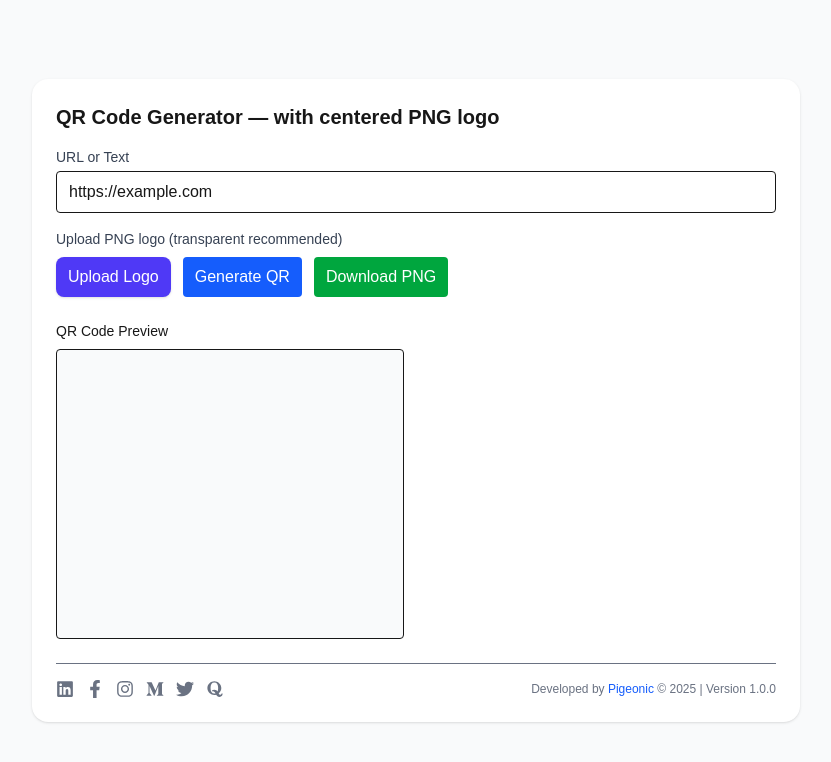
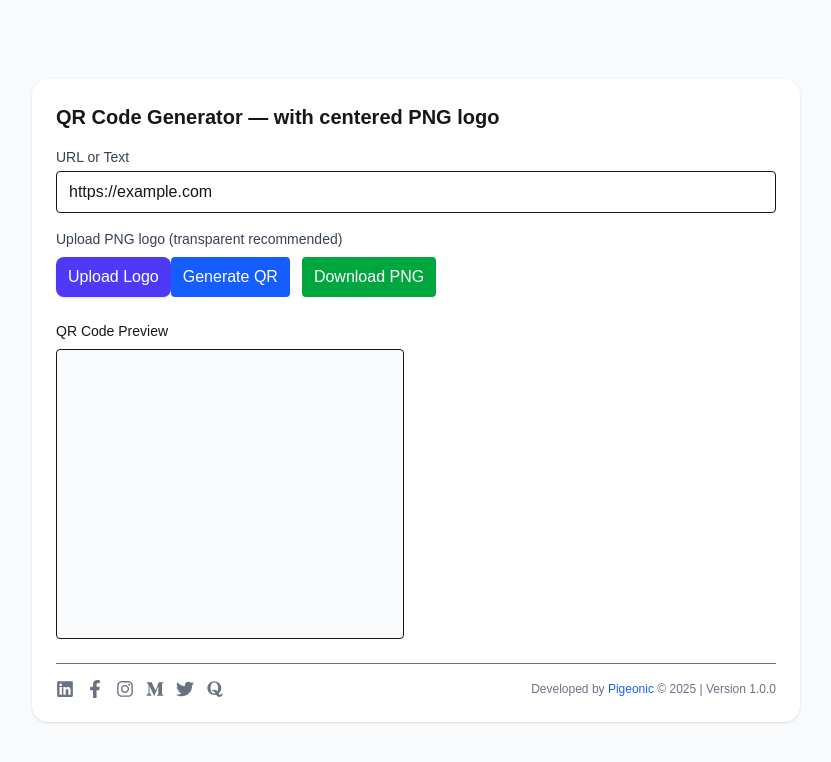
Before and after one commit to ToukirAhamedPigeon/makeqr, a Next.js app: page / in a window 1280 px wide. Shown: the top 762 px of the page, without its empty margins (224-1055 px from the left). Built offline with nearby package versions, Linux system fonts and the light colour scheme.

Commit message:
design updated

```diff
--- a/app/page.tsx
+++ b/app/page.tsx
@@ -144,7 +144,7 @@ export default function QRWithLogo() {
   }
 
   return (
-    <div className="min-h-screen flex items-center justify-center p-6 bg-gray-50">
+    <div className="min-h-screen flex items-center justify-center p-1 bg-gray-50">
       <div className="w-full max-w-3xl bg-white rounded-2xl shadow p-6">
         <h2 className="text-xl font-semibold mb-4">
           QR Code Generator — with centered PNG logo
@@ -164,7 +164,8 @@ export default function QRWithLogo() {
           Upload PNG logo (transparent recommended)
        </label>
 
-        <div className="mt-2 flex flex-wrap gap-3">
+        <div className="mt-2 flex flex-col md:flex-row">
+          <div className="flex gap-3">
             {/* Hidden file input */}
             <input
               id="logoUpload"
@@ -190,6 +191,8 @@ export default function QRWithLogo() {
               </span>
             )}
 
+          </div>
+          <div className="flex gap-3">
             {/* Generate Button */}
             <button
               onClick={generate}
@@ -206,6 +209,7 @@ export default function QRWithLogo() {
             >
               Download PNG
             </button>
+          </div>
         </div>
 
         {error && <div className="mt-4 text-red-600">{error}</div>}
```
Lines whose indentation alone changed are shown as unchanged.
